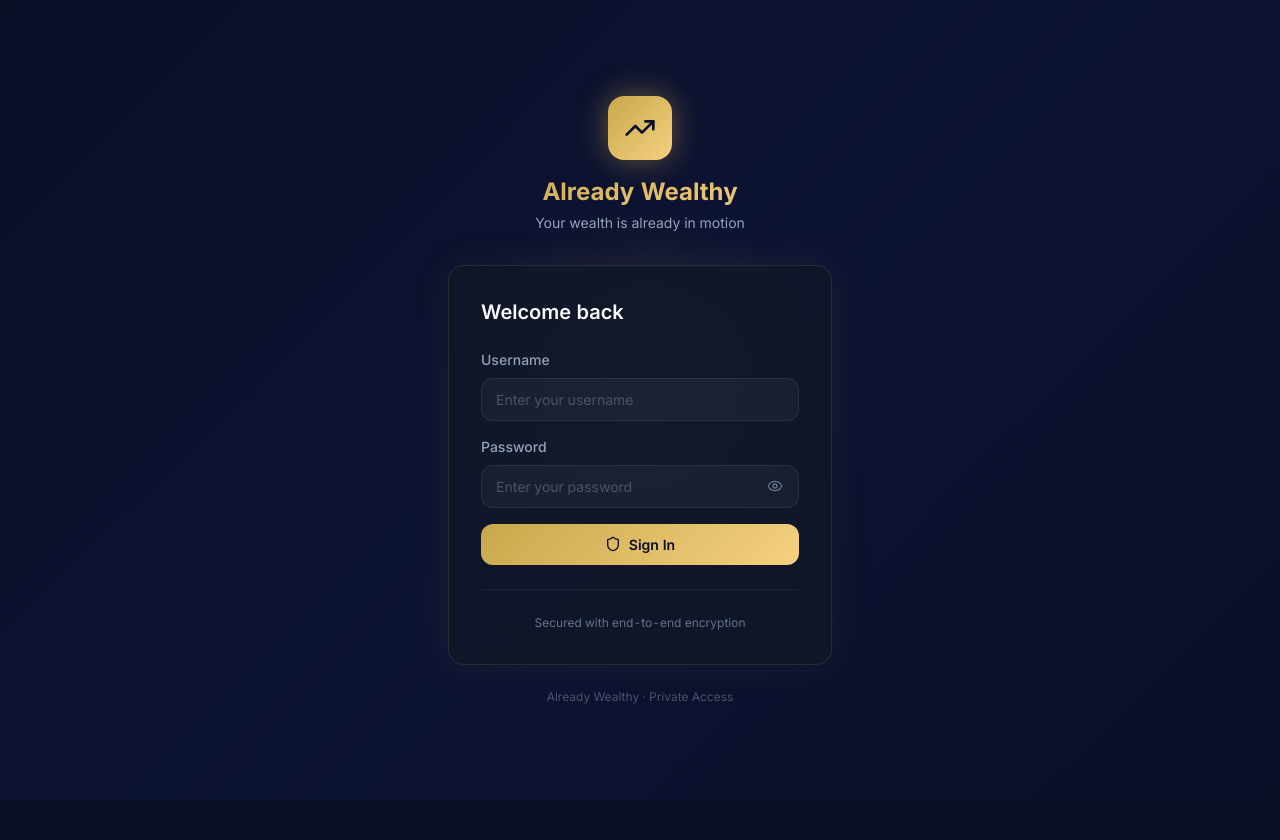
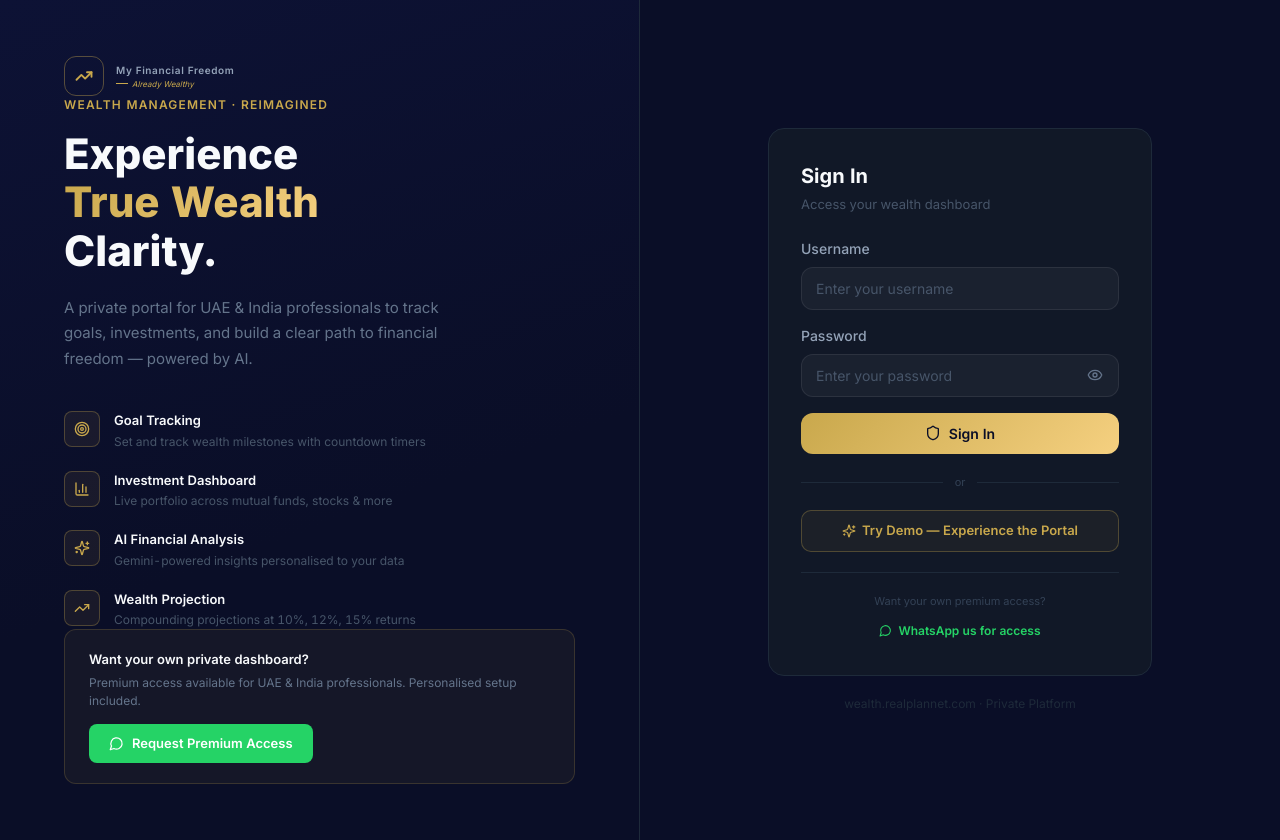
Before and after one commit to raneesh-mr/ff-portal, a Next.js app: page /login in a window 1280 px wide. Before the commit the page ends 800 px from the top, so only its background shows below. Built offline with nearby package versions, Linux system fonts and the light colour scheme.

Commit message:
feat: marketing login page with Try Demo, WhatsApp premium CTA, feature showcase

```diff
--- a/app/login/page.tsx
+++ b/app/login/page.tsx
@@ -1,7 +1,16 @@
 'use client'
 import { useState } from 'react'
 import { useRouter } from 'next/navigation'
-import { Eye, EyeOff, Shield, TrendingUp } from 'lucide-react'
+import { Eye, EyeOff, Shield, TrendingUp, Target, Sparkles, BarChart3, MessageCircle } from 'lucide-react'
+
+const FEATURES = [
+  { icon: Target, label: 'Goal Tracking', desc: 'Set and track wealth milestones with countdown timers' },
+  { icon: BarChart3, label: 'Investment Dashboard', desc: 'Live portfolio across mutual funds, stocks & more' },
+  { icon: Sparkles, label: 'AI Financial Analysis', desc: 'Gemini-powered insights personalised to your data' },
+  { icon: TrendingUp, label: 'Wealth Projection', desc: 'Compounding projections at 10%, 12%, 15% returns' },
+]
+
+const WA_LINK = 'https://wa.me/919108459700?text=Hi%2C%20I%27m%20interested%20in%20premium%20access%20to%20Already%20Wealthy%20wealth%20management%20portal.'
 
 export default function LoginPage() {
   const router = useRouter()
@@ -31,21 +40,101 @@ export default function LoginPage() {
     }
   }
 
+  function handleTryDemo() {
+    setUsername('wealth')
+    setPassword('wealth')
+    setError('')
+  }
+
   return (
-    <div className="min-h-screen flex items-center justify-center px-4 py-12" style={{ background: 'linear-gradient(135deg, #0A0E27 0%, #0d1333 50%, #0A0E27 100%)' }}>
+    <div className="min-h-screen flex flex-col lg:flex-row" style={{ background: '#0A0E27' }}>
+
+      {/* Left panel — marketing */}
+      <div className="hidden lg:flex flex-col justify-between w-1/2 px-16 py-14" style={{ background: 'linear-gradient(160deg, #0d1235 0%, #0A0E27 60%)', borderRight: '0.5px solid #1E2A3A' }}>
+
+        {/* Logo */}
+        <div className="flex items-center gap-3">
+          <div className="w-10 h-10 rounded-xl flex items-center justify-center" style={{ border: '1px solid rgba(201,168,76,0.4)' }}>
+            <svg width="18" height="18" viewBox="0 0 24 24" fill="none" stroke="#C9A84C" strokeWidth="2.5" strokeLinecap="round" strokeLinejoin="round">
+              <polyline points="22 7 13.5 15.5 8.5 10.5 2 17" />
+              <polyline points="16 7 22 7 22 13" />
+            </svg>
+          </div>
+          <div>
+            <p style={{ fontSize: '10px', fontWeight: 600, color: '#94A3B8', letterSpacing: '0.06em', margin: 0 }}>My Financial Freedom</p>
+            <div style={{ display: 'flex', alignItems: 'center', gap: '4px' }}>
+              <div style={{ width: '12px', height: '0.5px', background: '#C9A84C' }} />
+              <p style={{ fontSize: '8px', color: '#C9A84C', fontStyle: 'italic', margin: 0 }}>Already Wealthy</p>
+            </div>
+          </div>
+        </div>
+
+        {/* Hero copy */}
+        <div>
+          <p style={{ fontSize: '12px', color: '#C9A84C', letterSpacing: '0.1em', fontWeight: 600, marginBottom: '16px' }}>WEALTH MANAGEMENT · REIMAGINED</p>
+          <h2 style={{ fontSize: '42px', fontWeight: 800, color: '#F8FAFC', lineHeight: 1.15, marginBottom: '20px' }}>
+            Experience<br />
+            <span style={{ background: 'linear-gradient(135deg, #C9A84C, #F5D080)', WebkitBackgroundClip: 'text', WebkitTextFillColor: 'transparent' }}>True Wealth</span><br />
+            Clarity.
+          </h2>
+          <p style={{ color: '#64748B', fontSize: '15px', lineHeight: 1.7, maxWidth: '380px', marginBottom: '40px' }}>
+            A private portal for UAE & India professionals to track goals, investments, and build a clear path to financial freedom — powered by AI.
+          </p>
+
+          {/* Features */}
+          <div style={{ display: 'flex', flexDirection: 'column', gap: '20px' }}>
+            {FEATURES.map(f => (
+              <div key={f.label} style={{ display: 'flex', alignItems: 'flex-start', gap: '14px' }}>
+                <div style={{ width: '36px', height: '36px', borderRadius: '8px', border: '0.5px solid rgba(201,168,76,0.3)', background: 'rgba(201,168,76,0.08)', display: 'flex', alignItems: 'center', justifyContent: 'center', flexShrink: 0 }}>
+                  <f.icon size={16} style={{ color: '#C9A84C' }} />
+                </div>
+                <div>
+                  <p style={{ fontSize: '13px', fontWeight: 600, color: '#F8FAFC', margin: '0 0 2px' }}>{f.label}</p>
+                  <p style={{ fontSize: '12px', color: '#475569', margin: 0 }}>{f.desc}</p>
+                </div>
+              </div>
+            ))}
+          </div>
+        </div>
+
+        {/* Premium CTA */}
+        <div style={{ background: 'rgba(201,168,76,0.06)', border: '0.5px solid rgba(201,168,76,0.2)', borderRadius: '12px', padding: '20px 24px' }}>
+          <p style={{ fontSize: '13px', fontWeight: 600, color: '#F8FAFC', margin: '0 0 4px' }}>Want your own private dashboard?</p>
+          <p style={{ fontSize: '12px', color: '#64748B', margin: '0 0 14px' }}>Premium access available for UAE & India professionals. Personalised setup included.</p>
+          <a
+            href={WA_LINK}
+            target="_blank"
+            rel="noopener noreferrer"
+            style={{ display: 'inline-flex', alignItems: 'center', gap: '8px', background: '#25D366', color: '#fff', fontSize: '13px', fontWeight: 600, padding: '10px 20px', borderRadius: '8px', textDecoration: 'none' }}
+          >
+            <MessageCircle size={15} />
+            Request Premium Access
+          </a>
+        </div>
+      </div>
+
+      {/* Right panel — login form */}
+      <div className="flex-1 flex flex-col items-center justify-center px-6 py-14 relative">
         <div className="absolute inset-0 overflow-hidden pointer-events-none">
-        <div className="absolute top-1/4 left-1/2 -translate-x-1/2 w-96 h-96 rounded-full opacity-10" style={{ background: 'radial-gradient(circle, #C9A84C, transparent 70%)' }} />
+          <div className="absolute top-1/3 left-1/2 -translate-x-1/2 w-96 h-96 rounded-full opacity-5" style={{ background: 'radial-gradient(circle, #C9A84C, transparent 70%)' }} />
         </div>
+
         <div className="w-full max-w-sm relative z-10">
-        <div className="text-center mb-8">
-          <div className="inline-flex items-center justify-center w-16 h-16 rounded-2xl mb-4 animate-pulse-gold" style={{ background: 'linear-gradient(135deg, #C9A84C, #F5D080)' }}>
-            <TrendingUp className="w-8 h-8" style={{ color: '#0A0E27' }} />
+
+          {/* Mobile logo */}
+          <div className="lg:hidden text-center mb-8">
+            <div className="inline-flex items-center justify-center w-14 h-14 rounded-2xl mb-3 animate-pulse-gold" style={{ background: 'linear-gradient(135deg, #C9A84C, #F5D080)' }}>
+              <TrendingUp className="w-7 h-7" style={{ color: '#0A0E27' }} />
             </div>
-          <h1 className="text-2xl font-bold mb-1 text-gold-gradient">Already Wealthy</h1>
-          <p style={{ color: '#94A3B8', fontSize: '0.875rem' }}>Your wealth is already in motion</p>
+            <h1 className="text-xl font-bold text-gold-gradient mb-1">Already Wealthy</h1>
+            <p style={{ color: '#64748B', fontSize: '13px' }}>My Financial Freedom Portal</p>
           </div>
-        <div className="glass-card p-8 glow-gold">
-          <h2 className="text-xl font-semibold mb-6" style={{ color: '#F8FAFC' }}>Welcome back</h2>
+
+          {/* Form card */}
+          <div style={{ background: '#111827', border: '0.5px solid #1E2A3A', borderRadius: '16px', padding: '32px' }}>
+            <h2 style={{ fontSize: '20px', fontWeight: 700, color: '#F8FAFC', marginBottom: '4px' }}>Sign In</h2>
+            <p style={{ fontSize: '13px', color: '#475569', marginBottom: '24px' }}>Access your wealth dashboard</p>
+
             <form onSubmit={handleLogin} className="space-y-4">
               <div>
                 <label className="block text-sm font-medium mb-2" style={{ color: '#94A3B8' }}>Username</label>
@@ -68,17 +157,46 @@ export default function LoginPage() {
                   {error}
                 </div>
               )}
-            <button type="submit" disabled={loading} className="btn-gold w-full flex items-center justify-center gap-2 mt-2">
+              <button type="submit" disabled={loading} className="btn-gold w-full flex items-center justify-center gap-2">
                 {loading
                   ? <div className="w-5 h-5 border-2 border-current border-t-transparent rounded-full animate-spin" />
                   : <><Shield className="w-4 h-4" />Sign In</>}
               </button>
             </form>
-          <div className="mt-6 pt-6 text-center" style={{ borderTop: '1px solid rgba(255,255,255,0.06)' }}>
-            <p style={{ color: '#64748B', fontSize: '0.75rem' }}>Secured with end-to-end encryption</p>
+
+            {/* Divider */}
+            <div style={{ display: 'flex', alignItems: 'center', gap: '12px', margin: '20px 0' }}>
+              <div style={{ flex: 1, height: '0.5px', background: '#1E2A3A' }} />
+              <span style={{ fontSize: '11px', color: '#334155' }}>or</span>
+              <div style={{ flex: 1, height: '0.5px', background: '#1E2A3A' }} />
+            </div>
+
+            {/* Try Demo */}
+            <button
+              type="button"
+              onClick={handleTryDemo}
+              style={{ width: '100%', padding: '10px', borderRadius: '10px', border: '0.5px solid rgba(201,168,76,0.3)', background: 'rgba(201,168,76,0.06)', color: '#C9A84C', fontSize: '13px', fontWeight: 600, cursor: 'pointer', display: 'flex', alignItems: 'center', justifyContent: 'center', gap: '6px' }}
+            >
+              <Sparkles size={14} />
+              Try Demo — Experience the Portal
+            </button>
+
+            <div style={{ marginTop: '20px', paddingTop: '20px', borderTop: '0.5px solid #1E2A3A', textAlign: 'center' }}>
+              <p style={{ color: '#334155', fontSize: '11px', marginBottom: '10px' }}>Want your own premium access?</p>
+              <a
+                href={WA_LINK}
+                target="_blank"
+                rel="noopener noreferrer"
+                style={{ display: 'inline-flex', alignItems: 'center', gap: '6px', color: '#25D366', fontSize: '12px', fontWeight: 600, textDecoration: 'none' }}
+              >
+                <MessageCircle size={13} />
+                WhatsApp us for access
+              </a>
             </div>
           </div>
-        <p className="text-center mt-6 text-xs" style={{ color: '#475569' }}>Already Wealthy · Private Access</p>
+
+          <p className="text-center mt-5 text-xs" style={{ color: '#1E2A3A' }}>wealth.realplannet.com · Private Platform</p>
+        </div>
       </div>
     </div>
   )
```
Lines whose indentation alone changed are shown as unchanged.
